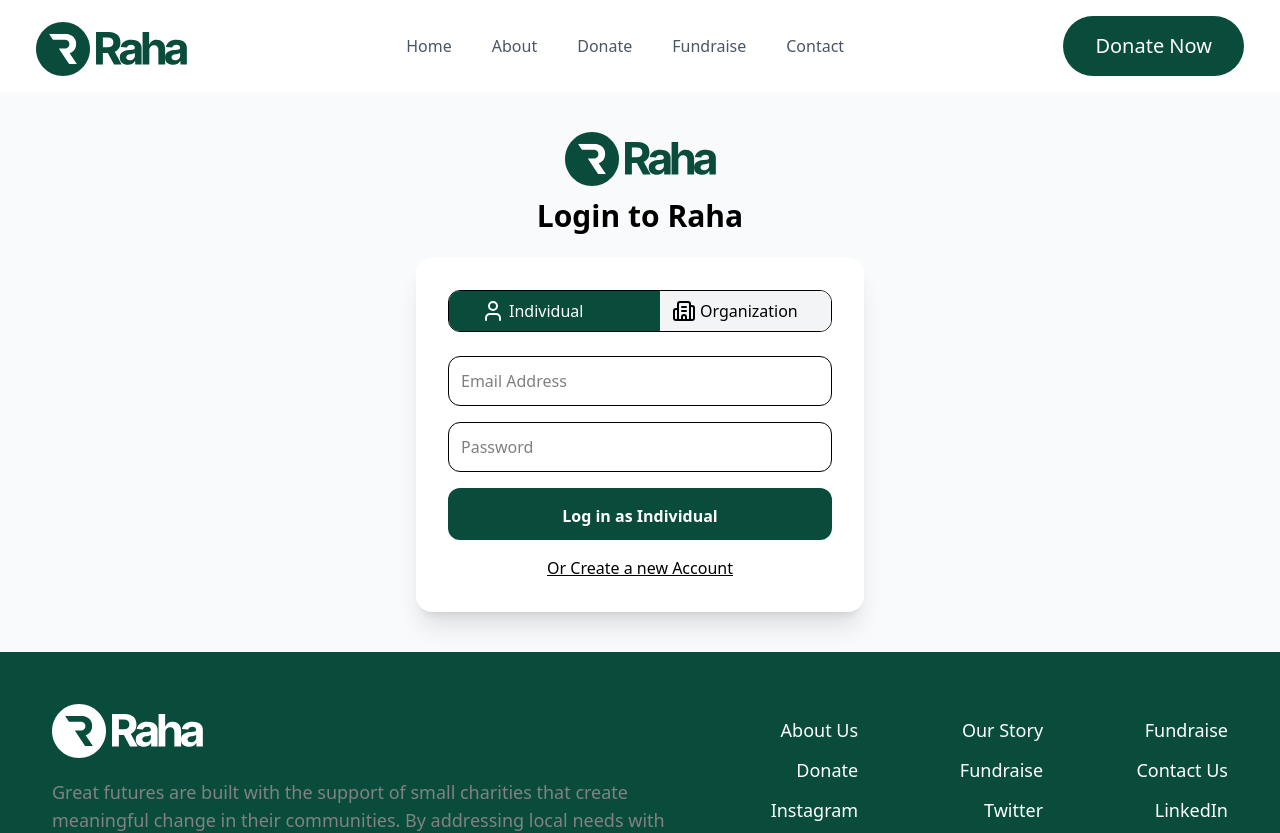
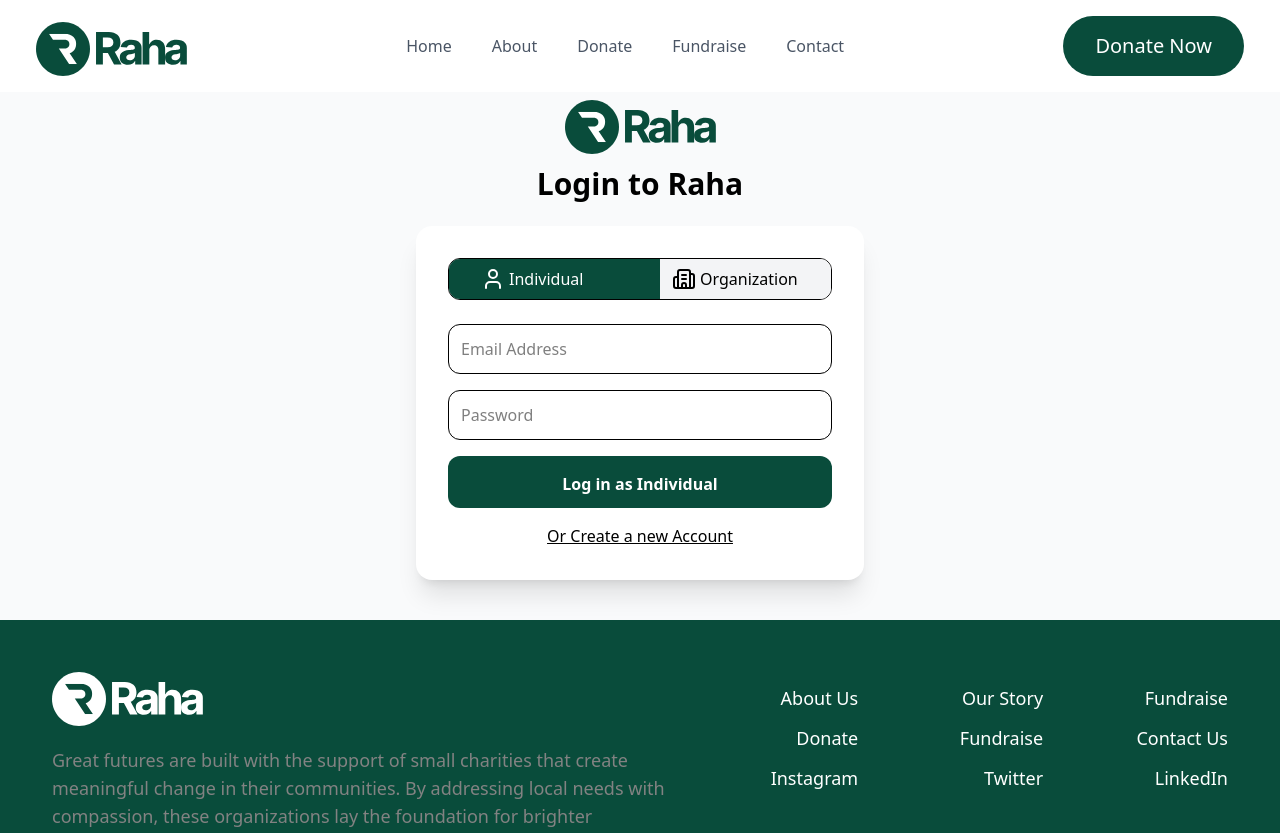
Before and after one commit to Prudentdev-xyz/Raha-app-new, a React (Vite) app: page /Fundraise in a window 1280 px wide. Shown: the top 833 px of the page. Built offline with nearby package versions, Linux system fonts and the light colour scheme.

Commit message:
fix-FundraisePage-pt

```diff
--- a/src/pages/FundraisePage.jsx
+++ b/src/pages/FundraisePage.jsx
@@ -12,7 +12,7 @@
 
   return (
     <div>
-      <div className="p-10 flex flex-col items-center justify-center bg-gray-50">
+      <div className="p-10 flex flex-col items-center justify-center bg-gray-50 pt-30 md:pt-2">
         <img
           src={logo}
           alt="logo"
```
